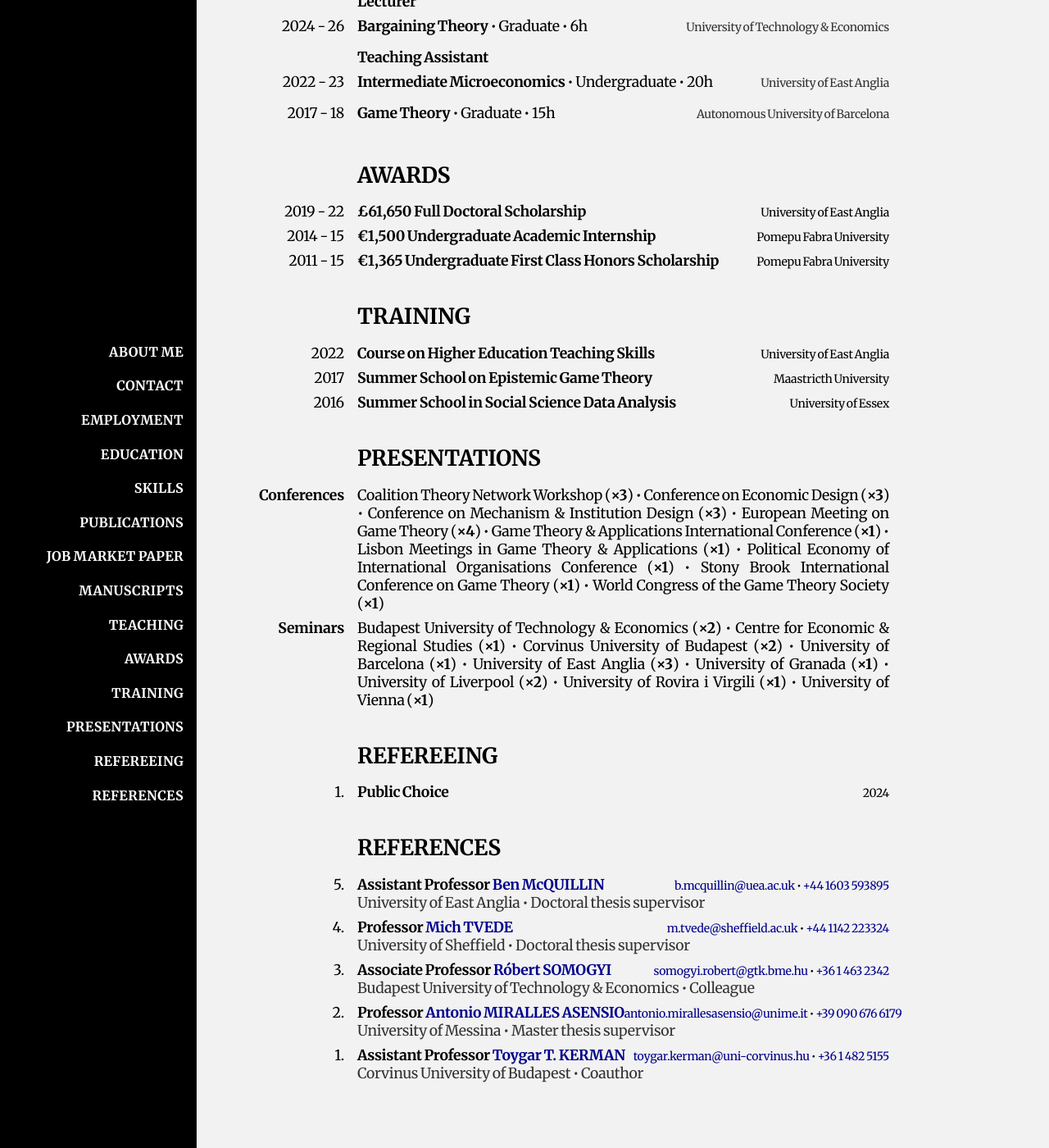
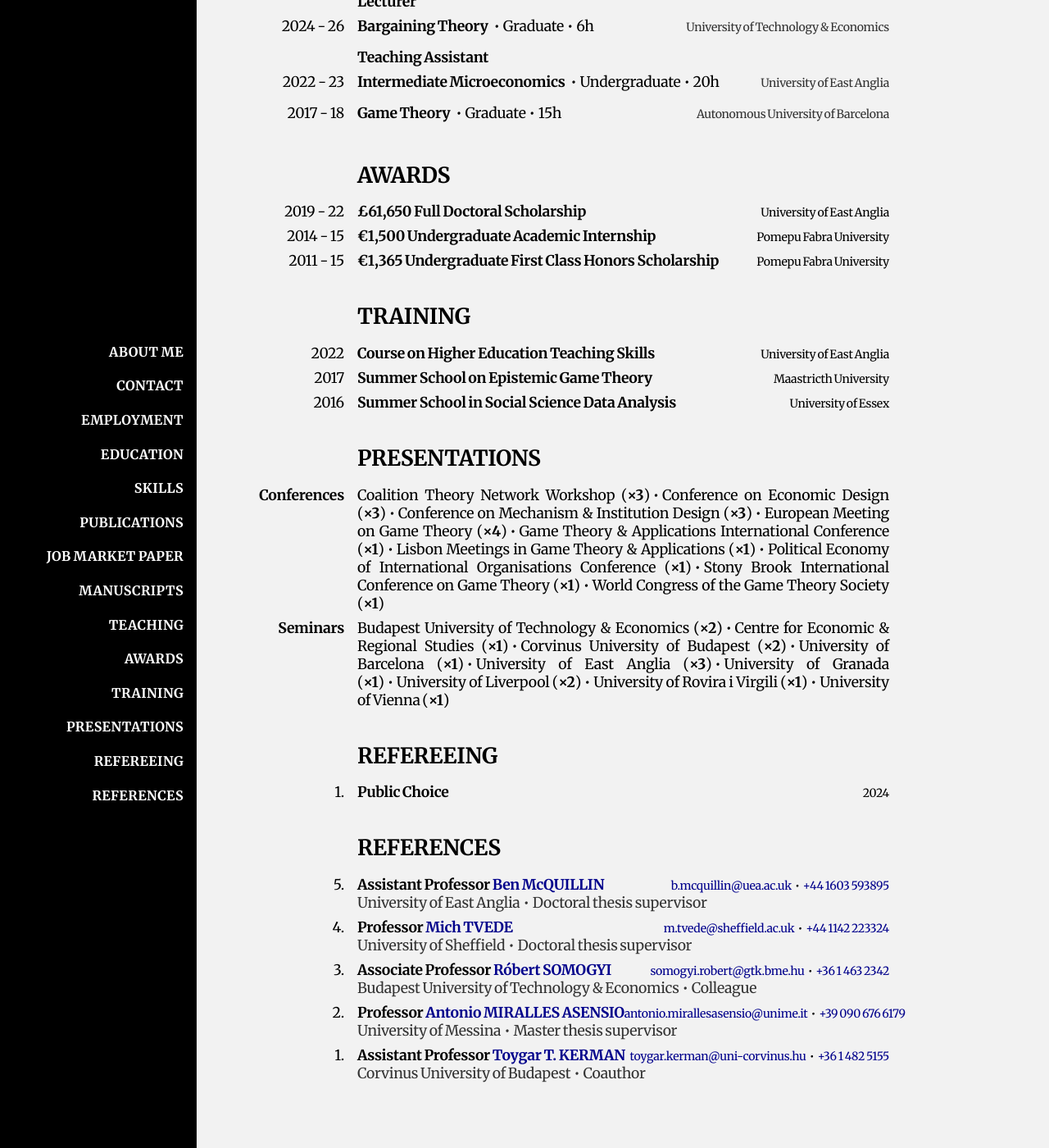
Before and after one commit to HectorHermidaRivera/hectorhermidarivera.github.io, a Jekyll site: the page built from index.md, in a window 1280 px wide and 1400 px high, scrolled down 2318 px. Shown: the whole window at 82% size. Built offline with Jekyll 4.4.1, drawn with Linux system fonts in a browser that asks for light colours; a style sheet for code colours, icons or effects is not loaded; some of the changed text lies outside the part shown.

Commit message:
Update index.md

```diff
--- a/index.md
+++ b/index.md
@@ -116,13 +116,13 @@ title: Home
 
 <div class="two-column">
   <div class="label">Software</div>
-  <div class="value"><b>LaTeX</b> (high) • <b>Excel</b> (medium) • <b>Mathematica</b> (medium) • <b>STATA</b> (medium) • <b>R</b> (low)</div>
+  <div class="value"><b>LaTeX</b> (high)<span style="margin: 0 4px;">•</span><b>Excel</b> (medium)<span style="margin: 0 4px;">•</span><b>Mathematica</b> (medium)<span style="margin: 0 4px;">•</span><b>STATA</b> (medium)<span style="margin: 0 4px;">•</span><b>R</b> (low)</div>
 
   <div class="label">Research</div>
-  <div class="value"><b>Social Choice</b> • <b>Mechanism Design</b> • <b>Game Theory</b> • <b>Political Economy</b></div>
+  <div class="value"><b>Social Choice</b><span style="margin: 0 4px;">•</span><b>Mechanism Design</b><span style="margin: 0 4px;">•</span><b>Game Theory</b><span style="margin: 0 4px;">•</span><b>Political Economy</b></div>
 
   <div class="label">Languages</div>
-  <div class="value"><b>English</b> (fluent) • <b>Spanish</b> (native) • <b>Catalan</b> (native)</div>
+  <div class="value"><b>English</b> (fluent)<span style="margin: 0 4px;">•</span><b>Spanish</b> (native)<span style="margin: 0 4px;">•</span><b>Catalan</b> (native)</div>
 </div>
 
 ## Publications
@@ -154,7 +154,7 @@ title: Home
 <a id="jobmarketpaper"></a>
 <div class="two-column">
   <div class="label">Title</div>
-  <div class="value"><b><a href="https://drive.google.com/file/d/13vZ7mZ95rlw0s_VvOVO176N9I3Qy2Mhe/view">Self-Equivalent Voting Rules</a></b> • <a href="https://drive.google.com/file/d/1hKOv9RvaCknSuoOqd6QBiJCijjgsD0pX/view?usp=share_link">Slides</a></div>
+  <div class="value"><b><a href="https://drive.google.com/file/d/13vZ7mZ95rlw0s_VvOVO176N9I3Qy2Mhe/view">Self-Equivalent Voting Rules</a></b><span style="margin: 0 4px;">•</span><a href="https://drive.google.com/file/d/1hKOv9RvaCknSuoOqd6QBiJCijjgsD0pX/view?usp=share_link">Slides</a></div>
 
   <div class="label">Author</div>
   <div class="value">Héctor Hermida-Rivera</div>
@@ -174,7 +174,7 @@ title: Home
     <div class="top-row">
       <span>
         <b><a href="https://arxiv.org/abs/2506.15310">Self-Equivalent Voting Rules</a></b>
-        <span> • Job Market Paper</span>
+        <span><span style="margin: 0 4px;">•</span>Job Market Paper</span>
       </span>
       <span>
         <a href="https://drive.google.com/file/d/13vZ7mZ95rlw0s_VvOVO176N9I3Qy2Mhe/view">available preprint</a>
@@ -273,13 +273,13 @@ title: Home
     <div class="top-row">
       <div class="course">
         <span class="collapsible-link">Bargaining Theory</span>
-         • Graduate • 6h
+        <span style="margin: 0 4px;">•</span>Graduate<span style="margin: 0 4px;">•</span>6h
       </div>
       <div class="institution">University of Technology & Economics</div>
     </div>
     <div class="second-row collapsible-content">
       <p><i>
-        <a href="https://drive.google.com/file/d/1cobWryYw-Hw-FH9RiuhB-P1m_ak_A1dK/view">Slides</a> • <a href="https://drive.google.com/drive/folders/1qq_IIqb80qZ2FRNngyTv79FOQFDJDFXU">Papers</a> • <a href="https://www.youtube.com/playlist?list=PLKI1h_nAkaQq44yiYz_5eNByopc_D_U-G">William Spaniel's Bargaining 101 (YouTube)</a>
+        <a href="https://drive.google.com/file/d/1cobWryYw-Hw-FH9RiuhB-P1m_ak_A1dK/view">Slides</a><span style="margin: 0 4px;">•</span><a href="https://drive.google.com/drive/folders/1qq_IIqb80qZ2FRNngyTv79FOQFDJDFXU">Papers</a><span style="margin: 0 4px;">•</span><a href="https://www.youtube.com/playlist?list=PLKI1h_nAkaQq44yiYz_5eNByopc_D_U-G">William Spaniel's Bargaining 101 (YouTube)</a>
       </i></p>
     </div>
   </div>
@@ -298,7 +298,7 @@ title: Home
     <div class="top-row">
       <div class="course">
         <span class="collapsible-link">Intermediate Microeconomics</span>
-         • Undergraduate • 20h
+        <span style="margin: 0 4px;">•</span>Undergraduate<span style="margin: 0 4px;">•</span>20h
       </div>
       <div class="institution">University of East Anglia</div>
     </div>
@@ -316,7 +316,7 @@ title: Home
     <div class="top-row">
       <div class="course">
         <span class="collapsible-link">Game Theory</span>
-         • Graduate • 15h
+        <span style="margin: 0 4px;">•</span>Graduate<span style="margin: 0 4px;">•</span>15h
       </div>
       <div class="institution">Autonomous University of Barcelona</div>
     </div>
@@ -391,10 +391,10 @@ title: Home
 
 <div class="two-column">
   <div class="label"><b>Conferences</b></div>
-  <div class="value">Coalition Theory Network Workshop (<b>×3</b>) • Conference on Economic Design (<b>×3</b>) • Conference on Mechanism & Institution Design (<b>×3</b>) • European Meeting on Game Theory (<b>×4</b>) • Game Theory & Applications International Conference (<b>×1</b>) • Lisbon Meetings in Game Theory & Applications (<b>×1</b>) • Political Economy of International Organisations Conference (<b>×1</b>) • Stony Brook International Conference on Game Theory (<b>×1</b>) • World Congress of the Game Theory Society (<b>×1</b>)</div>
+  <div class="value">Coalition Theory Network Workshop (<b>×3</b>)<span style="margin: 0 4px;">•</span>Conference on Economic Design (<b>×3</b>)<span style="margin: 0 4px;">•</span>Conference on Mechanism & Institution Design (<b>×3</b>)<span style="margin: 0 4px;">•</span>European Meeting on Game Theory (<b>×4</b>)<span style="margin: 0 4px;">•</span>Game Theory & Applications International Conference (<b>×1</b>)<span style="margin: 0 4px;">•</span>Lisbon Meetings in Game Theory & Applications (<b>×1</b>)<span style="margin: 0 4px;">•</span>Political Economy of International Organisations Conference (<b>×1</b>)<span style="margin: 0 4px;">•</span>Stony Brook International Conference on Game Theory (<b>×1</b>)<span style="margin: 0 4px;">•</span>World Congress of the Game Theory Society (<b>×1</b>)</div>
 
   <div class="label"><b>Seminars</b></div>
-  <div class="value">Budapest University of Technology & Economics (<b>×2</b>) • Centre for Economic & Regional Studies (<b>×1</b>) • Corvinus University of Budapest (<b>×2</b>) • University of Barcelona (<b>×1</b>) • University of East Anglia (<b>×3</b>) • University of Granada (<b>×1</b>) • University of Liverpool (<b>×2</b>) • University of Rovira i Virgili (<b>×1</b>) • University of Vienna (<b>×1</b>)</div>
+  <div class="value">Budapest University of Technology & Economics (<b>×2</b>)<span style="margin: 0 4px;">•</span>Centre for Economic & Regional Studies (<b>×1</b>)<span style="margin: 0 4px;">•</span>Corvinus University of Budapest (<b>×2</b>)<span style="margin: 0 4px;">•</span>University of Barcelona (<b>×1</b>)<span style="margin: 0 4px;">•</span>University of East Anglia (<b>×3</b>)<span style="margin: 0 4px;">•</span>University of Granada (<b>×1</b>)<span style="margin: 0 4px;">•</span>University of Liverpool (<b>×2</b>)<span style="margin: 0 4px;">•</span>University of Rovira i Virgili (<b>×1</b>)<span style="margin: 0 4px;">•</span>University of Vienna (<b>×1</b>)</div>
 </div>
 
 ## Refereeing
@@ -420,10 +420,10 @@ title: Home
     <div class="value">
       <div class="top-row">
         <span><b>Assistant Professor <a href="https://research-portal.uea.ac.uk/en/persons/ben-mcquillin/">Ben McQUILLIN</a></b></span>
-        <span><a href="mailto:b.mcquillin@uea.ac.uk">b.mcquillin@uea.ac.uk</a> • <a href="tel:441603593895">+44 1603 593895</a></span>
+        <span><a href="mailto:b.mcquillin@uea.ac.uk">b.mcquillin@uea.ac.uk</a><span style="margin: 0 4px;">•</span><a href="tel:441603593895">+44 1603 593895</a></span>
       </div>
       <div class="second-row">
-        University of East Anglia • Doctoral thesis supervisor
+        University of East Anglia<span style="margin: 0 4px;">•</span>Doctoral thesis supervisor
       </div>
     </div>
   </div>
@@ -433,10 +433,10 @@ title: Home
     <div class="value">
       <div class="top-row">
         <span><b>Professor <a href="https://sheffield.ac.uk/economics/staff/academic/mich-tvede">Mich TVEDE</a></b></span>
-        <span><a href="mailto:m.tvede@sheffield.ac.uk">m.tvede@sheffield.ac.uk</a> • <a href="tel:441142223324">+44 1142 223324</a></span>
+        <span><a href="mailto:m.tvede@sheffield.ac.uk">m.tvede@sheffield.ac.uk</a><span style="margin: 0 4px;">•</span><a href="tel:441142223324">+44 1142 223324</a></span>
       </div>
       <div class="second-row">
-        University of Sheffield • Doctoral thesis supervisor
+        University of Sheffield<span style="margin: 0 4px;">•</span>Doctoral thesis supervisor
       </div>
     </div>
   </div>
@@ -446,10 +446,10 @@ title: Home
     <div class="value">
       <div class="top-row">
         <span><b>Associate Professor <a href="https://sites.google.com/site/robertsomogyi/">Róbert SOMOGYI</a></b></span>
-        <span><a href="mailto:somogyi.robert@gtk.bme.hu">somogyi.robert@gtk.bme.hu</a> • <a href="tel:3614632342">+36 1 463 2342</a></span>
+        <span><a href="mailto:somogyi.robert@gtk.bme.hu">somogyi.robert@gtk.bme.hu</a><span style="margin: 0 4px;">•</span><a href="tel:3614632342">+36 1 463 2342</a></span>
       </div>
       <div class="second-row">
-        Budapest University of Technology & Economics • Colleague
+        Budapest University of Technology & Economics<span style="margin: 0 4px;">•</span>Colleague
       </div>
     </div>
   </div>
@@ -459,10 +459,10 @@ title: Home
     <div class="value">
       <div class="top-row">
         <span><b>Professor <a href="https://sites.google.com/view/antoniomiralles">Antonio MIRALLES ASENSIO</a></b></span>
-        <span><a href="mailto:antonio.mirallesasensio@unime.it">antonio.mirallesasensio@unime.it</a> • <a href="tel:390906766179">+39 090 676 6179</a></span>
+        <span><a href="mailto:antonio.mirallesasensio@unime.it">antonio.mirallesasensio@unime.it</a><span style="margin: 0 4px;">•</span><a href="tel:390906766179">+39 090 676 6179</a></span>
       </div>
       <div class="second-row">
-        University of Messina • Master thesis supervisor
+        University of Messina<span style="margin: 0 4px;">•</span>Master thesis supervisor
       </div>
     </div>
   </div>
@@ -472,10 +472,10 @@ title: Home
     <div class="value">
       <div class="top-row">
         <span><b>Assistant Professor <a href="https://sites.google.com/view/ttkerman/">Toygar T. KERMAN</a></b></span>
-        <span><a href="mailto:toygar.kerman@uni-corvinus.hu">toygar.kerman@uni-corvinus.hu</a> • <a href="tel:3614825155">+36 1 482 5155</a></span>
+        <span><a href="mailto:toygar.kerman@uni-corvinus.hu">toygar.kerman@uni-corvinus.hu</a><span style="margin: 0 4px;">•</span><a href="tel:3614825155">+36 1 482 5155</a></span>
       </div>
       <div class="second-row">
-        Corvinus University of Budapest • Coauthor
+        Corvinus University of Budapest<span style="margin: 0 4px;">•</span>Coauthor
       </div>
     </div>
   </div>
```
